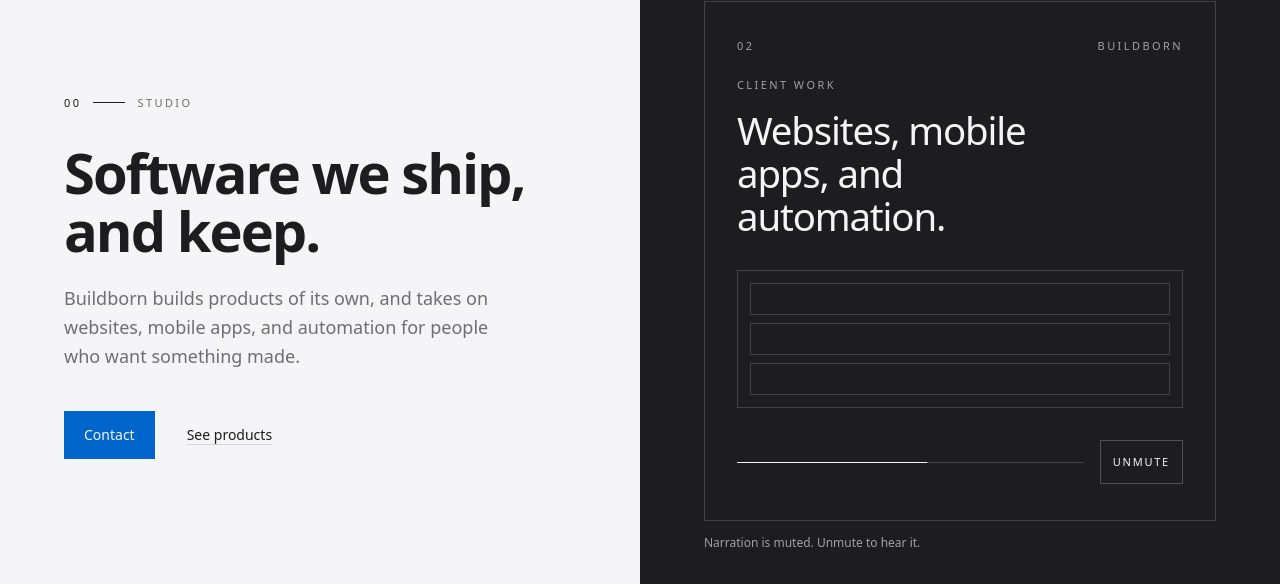
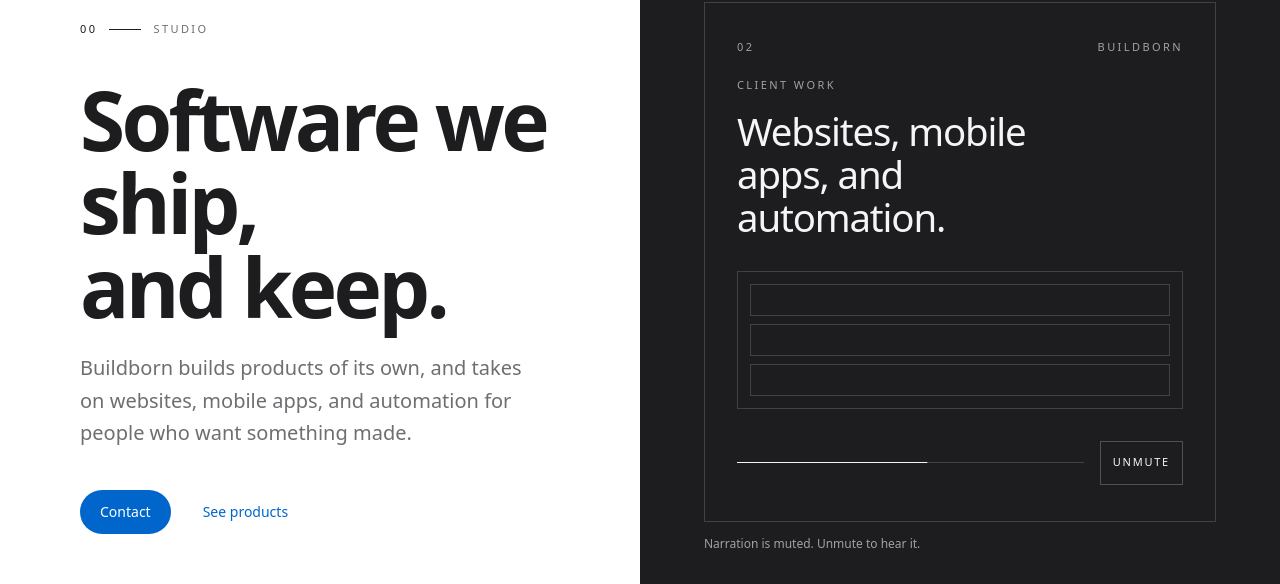
Before and after one commit to Siyamuddin/buildborn, a Next.js app: page / in a window 1280 px wide. Shown: the part 156-740 px from the top of the page. Built offline with nearby package versions, Linux system fonts and the light colour scheme; no server answers; the database is empty.

Commit message:
feat: rename the studio to Buildvorn and restyle the homepage

```diff
--- a/components/cta-band.tsx
+++ b/components/cta-band.tsx
@@ -11,12 +11,12 @@ export const CtaBand = ({ copy, label, href }: CtaBandProps) => (
   <section className="border-y border-line bg-paper">
     <Frame className="flex flex-col items-start justify-between gap-8 py-14 md:flex-row md:items-end md:py-16">
       <div className="max-w-xl">
-        <h2 className="font-serif text-[clamp(1.8rem,3vw,2.5rem)] font-medium leading-tight tracking-[-0.03em] text-ink">
+        <h2 className="text-[clamp(1.8rem,3vw,2.75rem)] font-semibold leading-tight tracking-[-0.04em] text-ink">
           {copy.heading}
         </h2>
         <p className="mt-3 text-base leading-relaxed text-muted">{copy.body}</p>
       </div>
-      <a href={href} className="inline-flex h-12 items-center bg-accent px-5 text-sm text-paper">
+      <a href={href} className="inline-flex h-11 items-center rounded-full bg-accent px-5 text-sm text-white">
         {label}
       </a>
     </Frame>
--- a/components/engagements.tsx
+++ b/components/engagements.tsx
@@ -12,7 +12,7 @@ export const Engagements = ({ engagements, copy }: EngagementsProps) => (
     <Frame className="py-20 md:py-28">
       <SectionIndex index="04" label="Engagements" />
       <div className="mt-8 grid gap-6 md:grid-cols-12">
-        <h2 className="font-serif text-[clamp(2rem,4vw,2.75rem)] font-semibold leading-[1.1] tracking-[-0.03em] text-ink md:col-span-6">
+        <h2 className="text-[clamp(2rem,4vw,3rem)] font-semibold leading-[1.08] tracking-[-0.04em] text-ink md:col-span-6">
           {copy.heading}
         </h2>
         <p className="max-w-md text-base leading-relaxed text-muted md:col-span-5 md:col-start-8">{copy.body}</p>
@@ -20,7 +20,7 @@ export const Engagements = ({ engagements, copy }: EngagementsProps) => (
       <ul className="mt-14 grid gap-8 md:grid-cols-3">
         {engagements.map((item) => (
           <li key={item.title} className="border-t border-line pt-6">
-            <h3 className="font-serif text-2xl text-ink">{item.title}</h3>
+            <h3 className="text-2xl font-semibold tracking-[-0.03em] text-ink">{item.title}</h3>
             <p className="mt-3 text-sm leading-relaxed text-muted">{item.body}</p>
           </li>
         ))}
--- a/components/faq.tsx
+++ b/components/faq.tsx
@@ -11,7 +11,7 @@ export const FaqList = ({ faqs, copy }: FaqListProps) => (
   <section id="questions" className="scroll-mt-20 border-b border-line">
     <Frame className="py-20 md:py-28">
       <SectionIndex index="05" label="Questions" />
-      <h2 className="mt-8 font-serif text-[clamp(2rem,4vw,2.75rem)] font-semibold leading-[1.1] tracking-[-0.03em] text-ink">
+      <h2 className="mt-8 text-[clamp(2rem,4vw,3rem)] font-semibold leading-[1.08] tracking-[-0.04em] text-ink">
         {copy.heading}
       </h2>
       <p className="mt-4 max-w-md text-base leading-relaxed text-muted">{copy.body}</p>
@@ -20,7 +20,7 @@ export const FaqList = ({ faqs, copy }: FaqListProps) => (
           <details key={faq.question} className="group border-t border-line">
             <summary className="flex cursor-pointer list-none items-center justify-between gap-6 py-5 text-base text-ink [&::-webkit-details-marker]:hidden">
               <span>{faq.question}</span>
-              <span aria-hidden="true" className="text-xl leading-none text-muted transition-transform duration-300 group-open:rotate-45">
+              <span aria-hidden="true" className="text-xl leading-none text-muted transition-transform duration-300 motion-reduce:transition-none group-open:rotate-45">
                 +
               </span>
             </summary>
--- a/components/hero.tsx
+++ b/components/hero.tsx
@@ -10,31 +10,31 @@ export const Hero = ({ hero }: HeroProps) => {
   const lines = hero.headline.split("\n")
 
   return (
-    <section className="border-b border-line">
+    <section className="border-b border-line bg-sheet">
       <div className="grid md:min-h-[calc(100vh-4rem)] md:grid-cols-2">
-        <div className="flex flex-col justify-center px-5 py-16 md:px-12 md:py-20 lg:px-16">
+        <div className="flex flex-col justify-center px-6 py-24 md:px-16 md:py-28 lg:px-20">
           <SectionIndex index="00" label={hero.eyebrow} />
-          <h1 className="mt-8 max-w-[12em] font-serif text-[clamp(2.5rem,5vw,3.5rem)] font-semibold leading-[1.04] tracking-[-0.035em] text-ink">
+          <h1 className="mt-10 max-w-[11em] text-[clamp(3rem,6.4vw,5.25rem)] font-semibold leading-[1.02] tracking-[-0.045em] text-ink">
             {lines.map((line) => (
               <span key={line} className="block">
                 {line}
               </span>
             ))}
           </h1>
-          <p className="mt-6 max-w-md text-lg leading-relaxed text-muted">{hero.subhead}</p>
-          <div className="mt-10 flex flex-wrap items-center gap-x-8 gap-y-4">
-            <a href={hero.primaryCtaHref} className="inline-flex h-12 items-center bg-accent px-5 text-sm text-paper">
+          <p className="mt-6 max-w-md text-lg leading-relaxed text-muted md:text-xl">{hero.subhead}</p>
+          <div className="mt-10 flex flex-wrap items-center gap-3">
+            <a href={hero.primaryCtaHref} className="inline-flex h-11 items-center rounded-full bg-accent px-5 text-sm text-white">
               {hero.primaryCtaLabel}
             </a>
             <a
               href={hero.secondaryCtaHref}
-              className="inline-flex h-12 items-center text-sm text-ink underline decoration-line underline-offset-4"
+              className="inline-flex h-11 items-center rounded-full px-5 text-sm text-accent"
             >
               {hero.secondaryCtaLabel}
             </a>
           </div>
         </div>
-        <div className="flex items-center bg-ink px-5 py-10 text-paper md:px-12 lg:px-16">
+        <div className="flex items-center bg-ink px-6 py-16 text-white md:px-12 lg:px-16">
           <MotionStory beats={hero.beats} audioUrl={hero.audioUrl} narration={hero.narration} />
         </div>
       </div>
```
